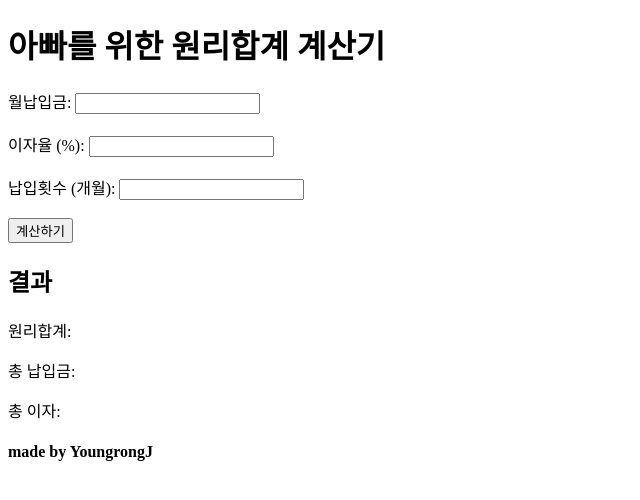
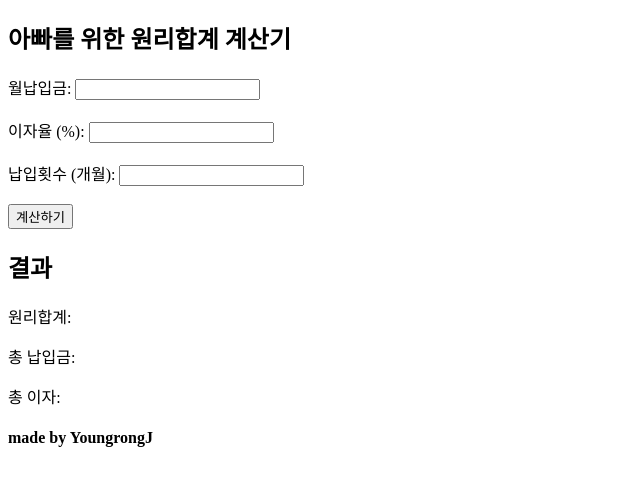
Before and after one commit to youngrongJ/calcInterest, a plain HTML site: page index.html in a window 1280 px wide. Shown: the whole page, without its empty margins (0-640 px from the left). Drawn offline with Linux system fonts and the light colour scheme.

Commit message:
Update index.html

```diff
--- a/index.html
+++ b/index.html
@@ -6,7 +6,7 @@
     <title>원리합계 계산기</title>
   </head>
   <body>
-    <h1>아빠를 위한 원리합계 계산기</h1>
+    <h2>아빠를 위한 원리합계 계산기</h2>
     <form id="calcForm">
       <label for="monthlyPayment">월납입금: </label>
       <input type="number" id="monthlyPayment" required /><br /><br />
```
